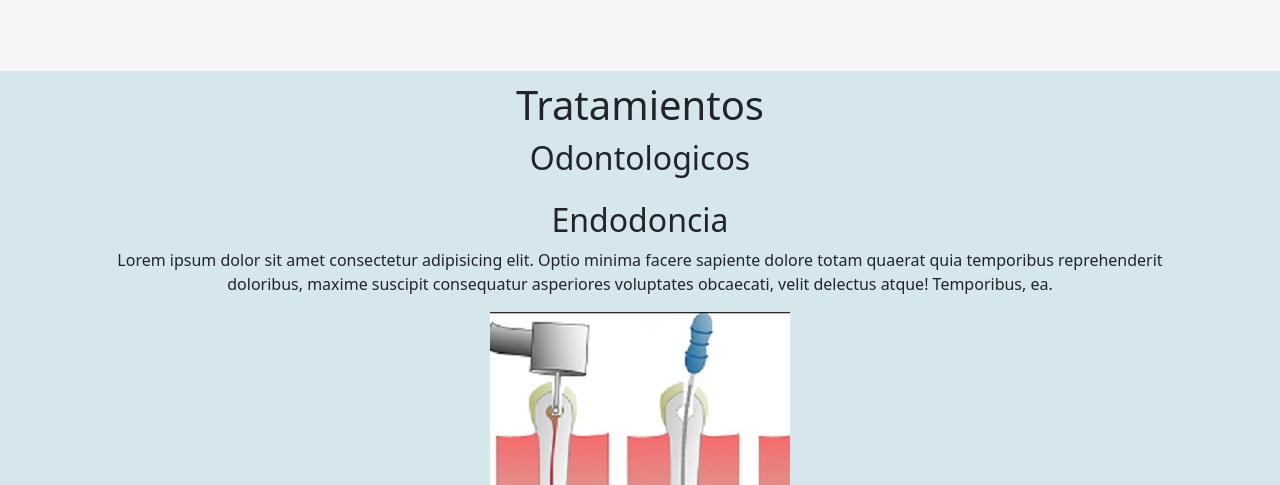
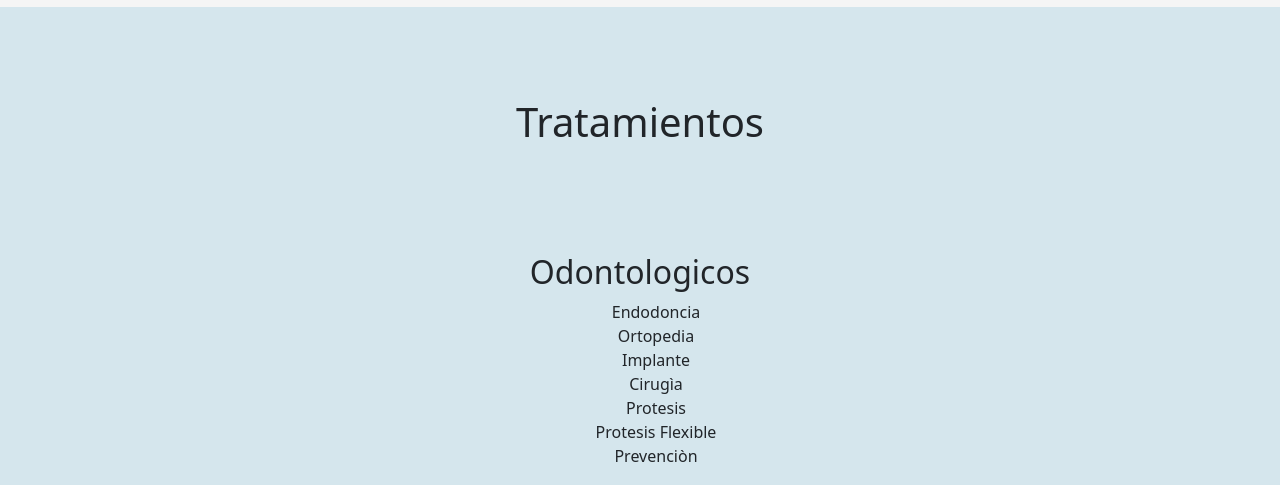
Before and after one commit to nataliasencio/proyectofinal-asencio-comision52170, a website: page pages/tratamientos.html in a window 1280 px wide. Shown: the part 315-800 px from the top of the page. Drawn offline with nearby package versions, Linux system fonts and the light colour scheme.

Commit message:
algunos cambios en la estructura

```diff
--- a/pages/tratamientos.html
+++ b/pages/tratamientos.html
@@ -43,14 +43,27 @@
 
     <main>
         <div class="tratamientos">
+         <div class="titulo-tratamientos">
+            <h1> Tratamientos </h1>
 
-        <div class="titulo-tratamientos">
-           <h1> Tratamientos </h1>
-        <h2> Odontologicos</h2>
-        </div>
+         </div>
 
-       <div class="tratamientos-odontologicos">
-        <div class="endodoncia">
+            <div class="tratamientos-odontologicos">
+                    <h2> Odontologicos </h2>
+                     <ul>
+                        <li>Endodoncia</li>
+                         <li>Ortopedia</li>
+                         <li>Implante</li>
+                         <li>Cirugìa</li>
+                         <li>Protesis</li>
+                         <li>Protesis Flexible</li>
+                         <li>Prevenciòn</li>
+                    </ul>
+                    </div>
+
+
+                    <div class="odontologicos">
+                       <div class="endodoncia">
              <h2> Endodoncia </h2>
         <p>
             Lorem ipsum dolor sit amet consectetur adipisicing elit. Optio minima facere sapiente dolore totam quaerat
@@ -125,7 +138,8 @@
 
         <img src="../img/prevencion.jpg" alt=" prevencion">
        </div>
-       </div>
+                    </div>
+
 
 
 
--- a/scss/html/_home.scss
+++ b/scss/html/_home.scss
@@ -19,6 +19,11 @@ main{
   justify-items: center;
   margin: 1rem;
     }
+p.parrafo-home{
+    font-size: 30px;
+    padding: 100px;
+
+}
 
 }
 
--- a/scss/html/_tratamientos.scss
+++ b/scss/html/_tratamientos.scss
@@ -1,15 +1,35 @@
 /* estilos tratamientos */
 main{
-    .tratamientos{
+    div.tratamientos{
     display: grid;
-    grid-template-columns: 1fr;
-    grid-template-rows: 1fr;
+    grid-template-columns: repeat(2, 1fr);
+    grid-template-rows: repeat(2, 1fr);
     justify-items: center;
     align-items: center;
     text-align: center;
     gap: 1rem;
     margin: 1rem;
 }
+  div.titulo-tratamientos{
+    grid-row: span 1;
+    grid-column: span 2;
+ }
+ div.tratamientos-odontologicos{
+    grid-row: span 1;
+    grid-column: span 2;
+    ul li{
+       list-style: none;
+    }
+
+ }
+ div.odontologicos{
+    grid-row: span 1;
+    grid-column: span 2;
+ }
+ div.tratamientos-esteticos{
+    grid-column: span 2;
+    grid-row: span 1;
+ }
 }
 
 /* mq de tablets 600px para arriba */
@@ -18,24 +38,28 @@ main{
     main{
         .tratamientos{
         grid-template-columns: repeat(2, 1fr);
-        grid-template-rows: 1fr;
+        grid-template-rows: repeat(2, 1fr);
         justify-items: center;
         align-items: center;
         text-align: center;
         margin: 5rem;
 
     }
-    .titulo-tratamientos{
+    div.titulo-tratamientos{
 
     grid-column: span 2;
     grid-row: span 1;
  }
 
- .tratamientos-odontologicos{
+ div.tratamientos-odontologicos{
     grid-column: span 2;
     grid-row: span 1;
  }
-.tratamientos-esteticos{
+div.tratamientos-esteticos{
+    grid-column: span 2;
+    grid-row: span 1;
+ }
+ div.odontologicos{
     grid-column: span 2;
     grid-row: span 1;
  }
```
Also changed, not shown: index.html (+3 -13 lines), pages/contacto.html (+2 -2 lines), pages/promociones.html (+2 -2 lines), pages/sobrenosotros.html (+2 -1 lines), css/style.css, 1 other file.
